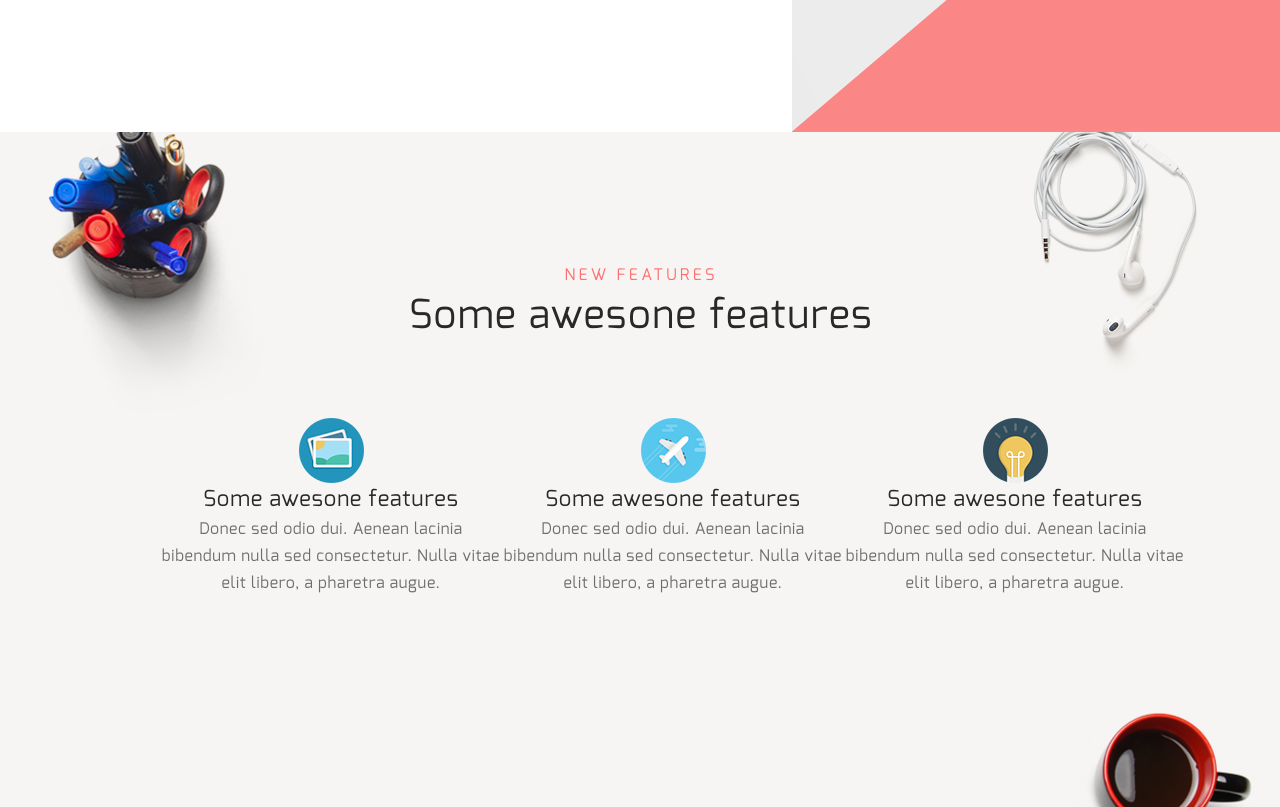
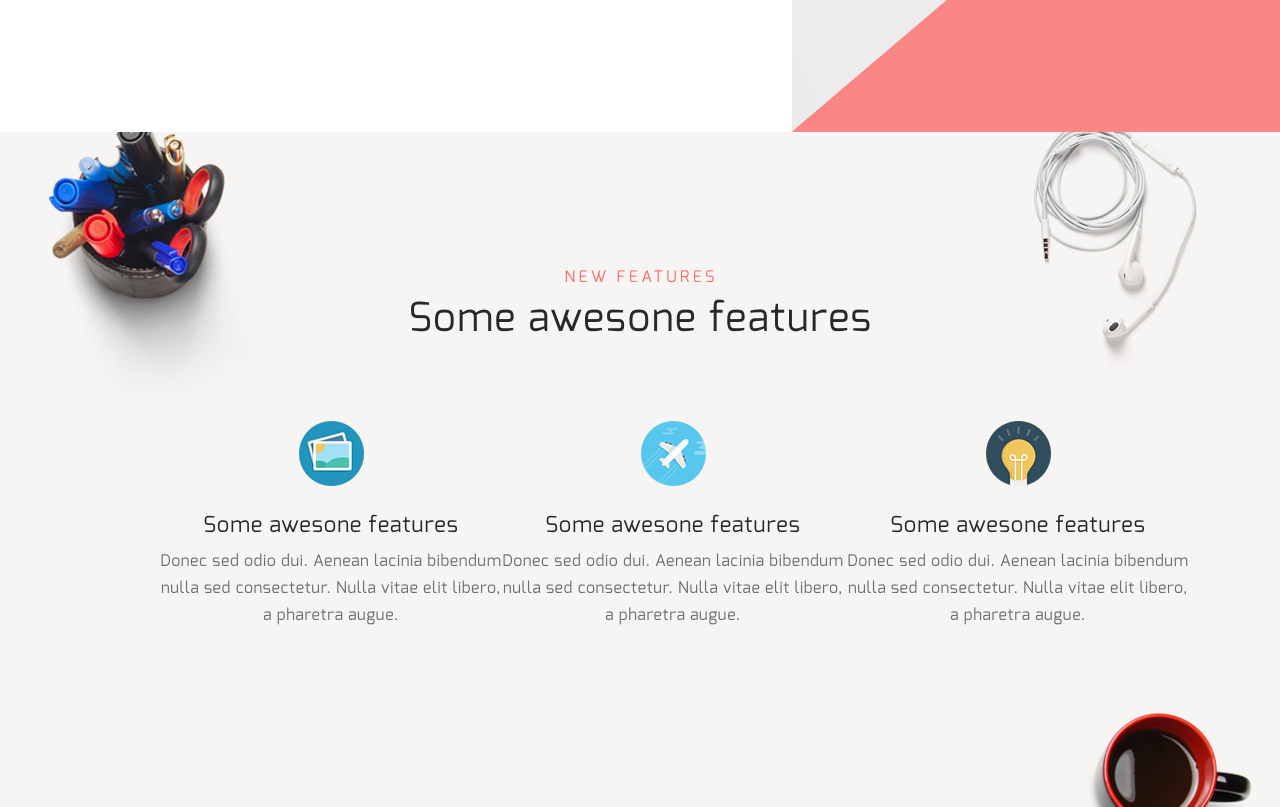
Before and after one commit to kingurru/Landing_page, a plain HTML site: page index.html in a window 1280 px wide. Shown: the part 1405-2212 px from the top of the page. Drawn offline with Linux system fonts and the light colour scheme.

```diff
--- a/assets/style/style.css
+++ b/assets/style/style.css
@@ -38,6 +38,7 @@
 	color: #282828;
 	opacity: 80%;
 	font-family: "Exo-Thin", Arial, Helvetica, sans-serif;
+	font-weight: 100;
 	font-size: 60px;
 	letter-spacing: 2.4px;
 	line-height: 75px;
@@ -135,12 +136,7 @@
 	height: 675px;
 	background: url(../image/section-bg-nf.png) no-repeat top center;
 }
-/*.earphones {
-}
-.coffee-cup {
-}
-.pen-holder {
-}*/
+
 .container-new-features {
 	font-family: "Exo-Regular", Arial, Helvetica, sans-serif;
 	font-weight: 500;
@@ -148,7 +144,7 @@
 	text-align: center;
 }
 .name-new-features {
-	padding-top: 132px;
+	padding-top: 134px;
 	padding-left: 2px;
 	color: #ff6d6d;
 	font-size: 16px;
@@ -159,10 +155,11 @@
 }
 
 .title-new-features {
-	padding-top: 3px;
-	padding-left: 2px;
+	padding-left: 1px;
+	padding-top: 4px;
 	font-size: 40px;
 	font-weight: 500;
+	line-height: normal;
 	text-align: center;
 	letter-spacing: 1.6px;
 }
@@ -177,16 +174,29 @@
 	width: 342px;
 }
 
+.block2 {
+	padding-right: 3px;
+}
+
 .horizontal-grid .header {
+	padding-top: 17px;
 	font-size: 22px;
-	line-height: 32px;
-	letter-spacing: 0.04em;
+	font-weight: 500;
+	line-height: 44px;
+	letter-spacing: 0.88px;
+	text-align: center;
+	font-style: normal;
 }
 .horizontal-grid .text {
+	margin: 0 auto;
+	width: 342px;
+	height: 70px;
+	opacity: 0.66;
 	font-size: 16px;
+	font-weight: 500;
 	line-height: 27px;
-	letter-spacing: 0.04em;
-	opacity: 0.66;
+	letter-spacing: 0.6px;
+	text-align: center;
 }
 
 div.horizontal-grid img {
```
